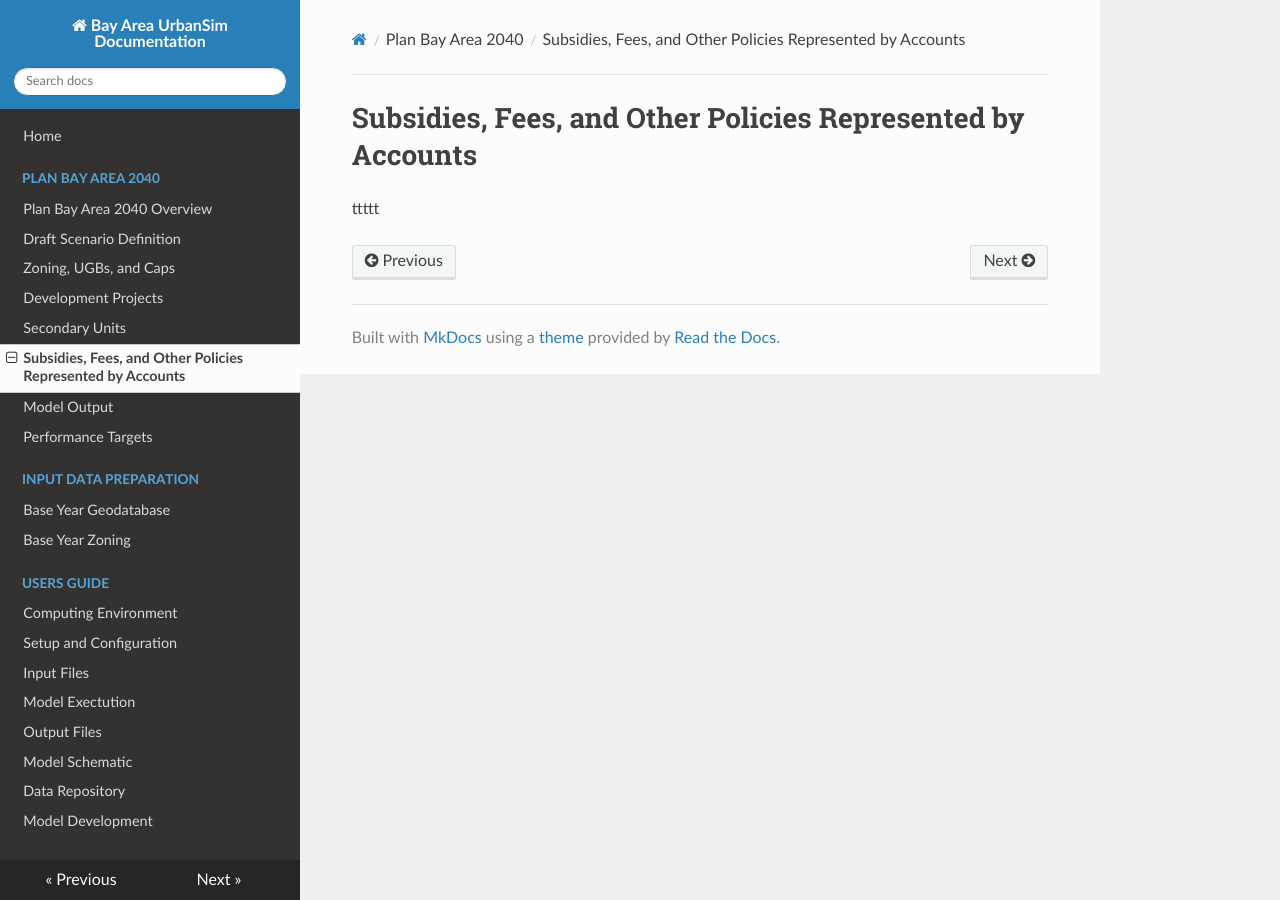
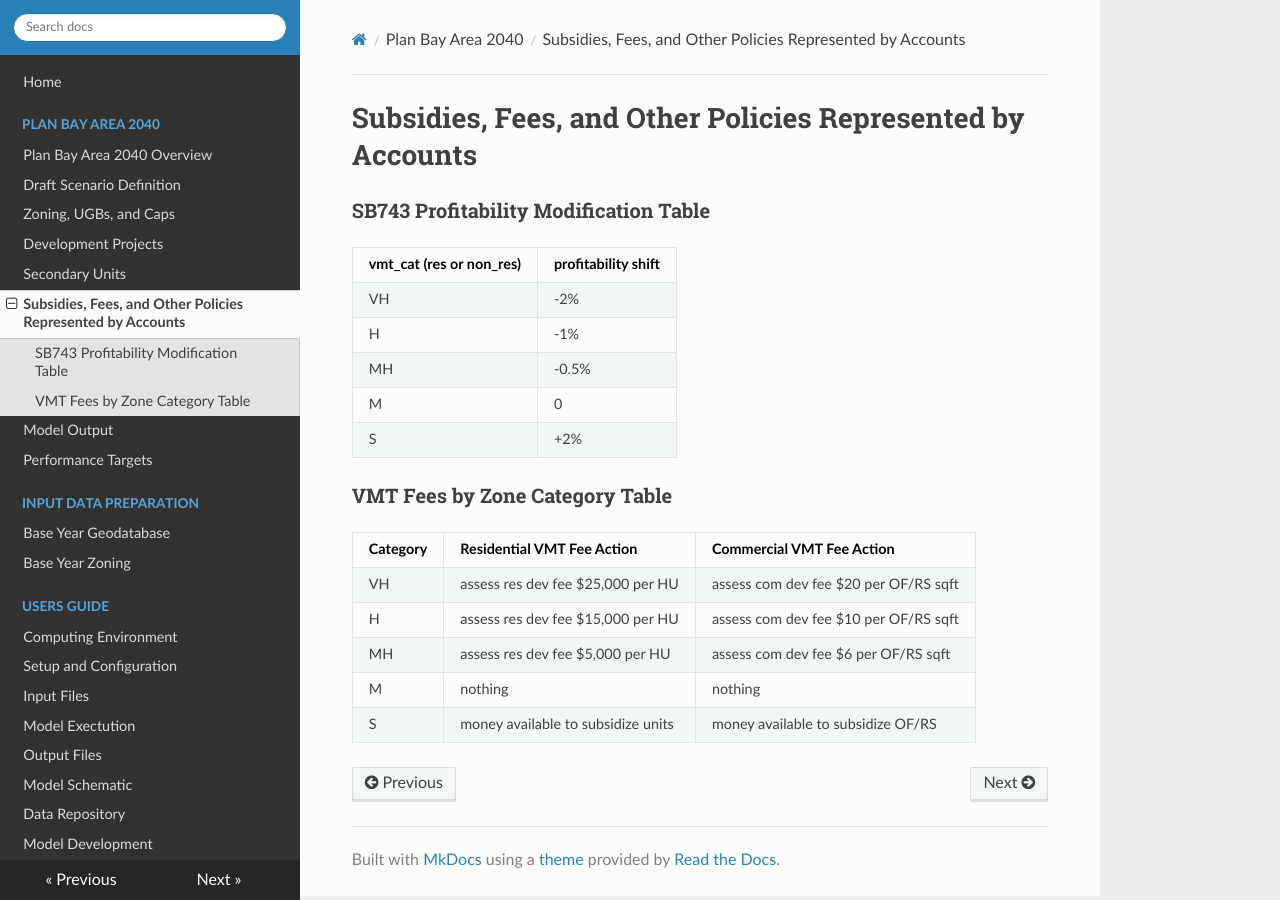
Before and after one commit to BayAreaMetro/baus_docs2, an MkDocs documentation site: the page built from docs/pba40/accounts_pba40.md, in a window 1280 px wide. Built offline with MkDocs 1.6.1, drawn with Linux system fonts in a browser that asks for light colours; nearby versions of some CDN libraries; old or Windows-style settings are respelled for this version of MkDocs.

Commit message:
start accounts

```diff
--- a/docs/pba40/accounts_pba40.md
+++ b/docs/pba40/accounts_pba40.md
@@ -1,4 +1,22 @@
 # Subsidies, Fees, and Other Policies Represented by Accounts
 
 
-ttttt
+### SB743 Profitability Modification Table
+| vmt_cat (res or non_res) | profitability shift |
+|--------------------------|---------------------|
+| VH                       | -2%                 |
+| H                        | -1%                 |
+| MH                       | -0.5%               |
+| M                        | 0                   |
+| S                        | +2%                 |
+
+
+### VMT Fees by Zone Category Table
+
+| Category| Residential VMT Fee Action          |Commercial VMT Fee Action             |
+|---------|-------------------------------------|--------------------------------------|
+| VH      | assess res dev fee $25,000 per HU   | assess com dev fee $20 per OF/RS sqft|
+| H       | assess res dev fee $15,000 per HU   | assess com dev fee $10 per OF/RS sqft|
+| MH      | assess res dev fee $5,000 per HU    | assess com dev fee $6 per OF/RS sqft |
+| M       | nothing                             | nothing                              |
+| S       | money available to subsidize units  | money available to subsidize OF/RS   |
```
